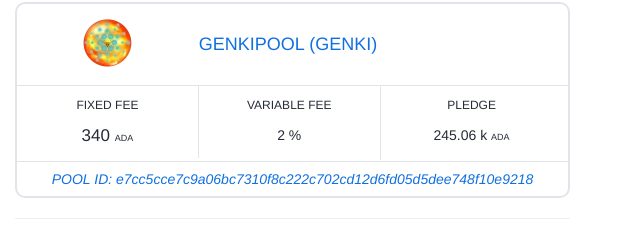
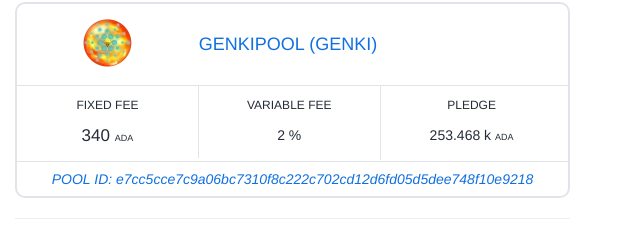
Before and after one commit to genkipool/genkipool, a plain HTML site: page index.html in a window 1280 px wide. Shown: the part 933-1169 px from the top of the page, 640-1280 px from the left. Drawn offline with nearby package versions, Linux system fonts and the light colour scheme; a script that the page names is missing.

Commit message:
Update pledge

```diff
--- a/index.html
+++ b/index.html
@@ -211,7 +211,7 @@
 									        <span style="font-size: 14px; ">2 %</span>
 									    </div>
 									        <div style="text-align:center;float:left;width:33%;font-size:12px;padding:12px 0 16px 0;line-height:1.25em;">PLEDGE<br><br>
-									         	<span style="font-size: 14px; "> 245.06 k <span style="font-size:9px">ADA</span></span>
+									         	<span style="font-size: 14px; "> 253.468 k <span style="font-size:9px">ADA</span></span>
 									         </div>
 									    </div>
 									    <div style="border-top: 1px solid #e1e5ea;text-align:center;clear:both;font-size:10px;font-style:italic;padding:5px 0;">
```
